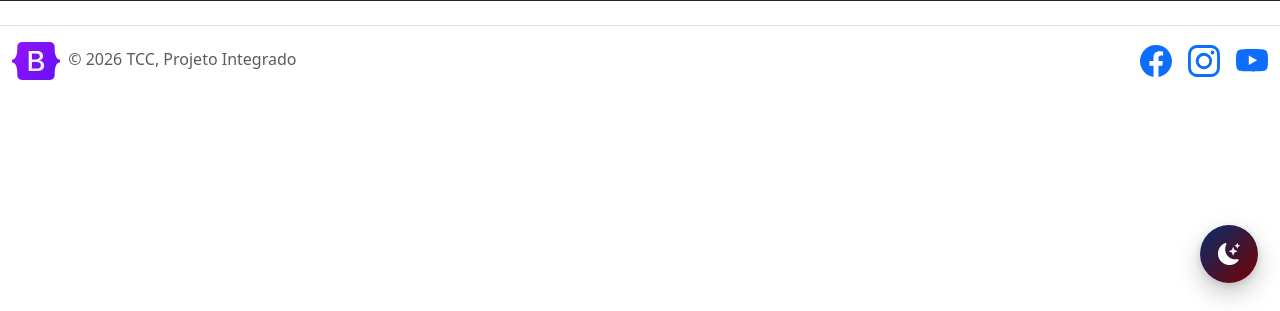
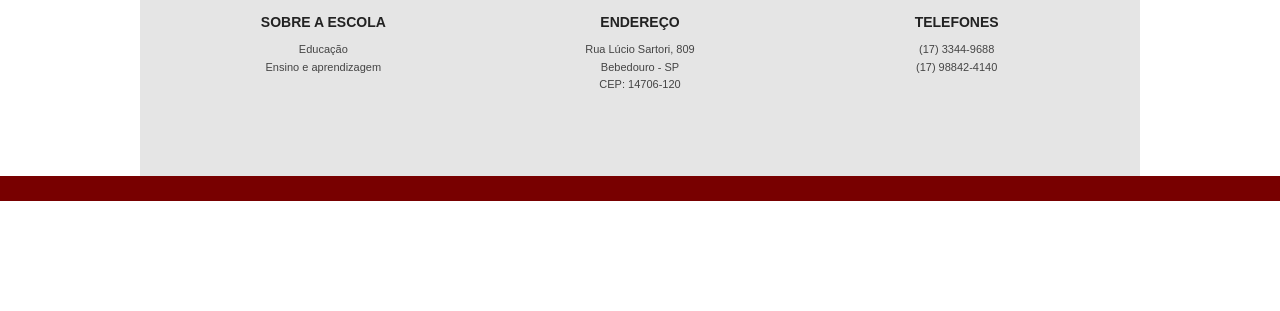
Before and after one commit to pedrobarlete7-tech/tcc, a PHP site: page /contato.php in a window 1280 px wide. Shown: the part 489-800 px from the top of the page. Run offline with PHP 8.4, Linux system fonts and the light colour scheme.

Commit message:
Update contato.php

```diff
--- a/contato.php
+++ b/contato.php
@@ -1,67 +1,325 @@
 <?php require_once 'includes/header.php'; ?>
+
 <!DOCTYPE html>
-<html lang="en">
+<html lang="pt-BR">
+
 <head>
+
     <meta charset="UTF-8">
+
     <meta name="viewport" content="width=device-width, initial-scale=1.0">
-    <title>Contato</title>
+
+    <title>Contato - Escola</title>
+
+    <link rel="stylesheet" href="assets/css/contato.css">
+
 </head>
+
 <body>
 
+	<!-- BOTÃO VOLTAR -->
+<a href="home.html" class="btn-voltar">
+    ← Voltar
+</a>
 
-    <div class="container-fluid bg-dark g-0">
-	<div class="row g-0 align-items-center">
-		<div class="col-lg-6 d-flex justify-content-center">
-			<div class="col-12 col-lg-8 p-4 text-white">
-				<div class="lc-block">
-					<div editable="rich">
-						<h2 class="fw-bolder">Horário de funcionamento</h2>
-					</div>
-				</div>
-				<div class="lc-block">
-					<div editable="rich">
-						<p>Segunda a Sexta-feira - 07:00 – 15:10</p>
-					</div>
-				</div>
 
-				<div class="lc-block">
-					<div editable="rich">
-						<h2 class="fw-bolder">Endereço</h2>
-					</div>
-				</div>
-				<div class="lc-block">
-					<div editable="rich">
-						<p>Rua Lúcio Sarti 809-&nbsp;Bebedouro&nbsp;SP <br>Cep:14706-120</p>
-					</div>
-				</div>
+    <!-- =====================================
+         ÁREA DE CONTATO
+    ====================================== -->
 
-				<div class="lc-block">
-					<div editable="rich">
-						<h2 class="fw-bolder">Números de telefone</h2>
-					</div>
-				</div>
+    <section class="contato">
 
-				<div class="lc-block">
-					<div editable="rich">
-						<p>17 33449568 <br>17 988424140</p>
-					</div>
-				</div>
+        <div class="formulario">
 
-			</div>
-		</div>
-		<div class="col-lg-6">
-			<div class="lc-block">
-				<div class="ratio ratio-16x9" lc-helper="gmap-embed">
-					<iframe src="https://www.google.com/maps?q=ETEC+Prof.+Idio+Zucchi+Bebedouro+SP&output=embed"></iframe>
-				</div>
-			</div><!-- /lc-block -->
-		</div>
-	</div>
-</div>
+            <h1>Contate-nos</h1>
+
+            <p class="subtitulo">
+                Alguma pergunta ou observação? Basta nos<br>
+                escrever uma mensagem!
+            </p>
+
+
+            <form action="#" method="POST">
+
+
+                <div class="campos">
+
+
+                    <!-- EMAIL -->
+
+                    <div class="campo">
+
+                        <label for="text">
+                            Nome
+                        </label>
+
+                        <input
+                            type="text"
+                            id="nome"
+                            name="nome"
+                            placeholder="Diga-nos seu nome"
+                            required
+                        >
+
+                    </div>
+
+
+                    <!-- PROBLEMA -->
+
+                    <div class="campo">
+
+                        <label for="email">
+                            Problema
+                        </label>
+
+						    <input
+                            type="text"
+                            id="problema"
+                            name="problema"
+                            placeholder="Diga-nos seu problema"
+                            required
+                        >
+
+                    </div>
+
+
+                </div>
+
+
+                <!-- BOTÃO -->
+
+                <button type="submit">
+                    ENVIAR
+                </button>
+
+
+            </form>
+
+        </div>
+
+    </section>
+
+
+
+    <!-- =====================================
+         INFORMAÇÕES DA ESCOLA
+    ====================================== -->
+
+    <section class="informacoes">
+
+
+        <!-- =================================
+             SOBRE A ESCOLA
+        ================================== -->
+
+        <div class="info">
+
+
+            <!-- ÍCONE -->
+
+            <div class="icone">
+
+                <svg
+                    viewBox="0 0 64 64"
+                    xmlns="http://www.w3.org/2000/svg"
+                >
+
+                    <!-- Telhado -->
+
+                    <path
+                        d="M7 28L32 9L57 28"
+                        fill="none"
+                        stroke="white"
+                        stroke-width="5"
+                        stroke-linecap="round"
+                        stroke-linejoin="round"
+                    />
+
+
+                    <!-- Prédio -->
+
+                    <path
+                        d="M12 26V54H52V26"
+                        fill="none"
+                        stroke="white"
+                        stroke-width="5"
+                        stroke-linejoin="round"
+                    />
+
+
+                    <!-- Porta -->
+
+                    <path
+                        d="M25 54V38H39V54"
+                        fill="none"
+                        stroke="white"
+                        stroke-width="5"
+                    />
+
+
+                    <!-- Janelas -->
+
+                    <rect
+                        x="18"
+                        y="31"
+                        width="5"
+                        height="5"
+                        fill="white"
+                    />
+
+                    <rect
+                        x="29"
+                        y="31"
+                        width="5"
+                        height="5"
+                        fill="white"
+                    />
+
+                    <rect
+                        x="40"
+                        y="31"
+                        width="5"
+                        height="5"
+                        fill="white"
+                    />
+
+                </svg>
+
+            </div>
+
+
+            <h2>
+                SOBRE A ESCOLA
+            </h2>
+
+
+            <p>
+                Educação<br>
+                Ensino e aprendizagem
+            </p>
+
+
+        </div>
+
+
+
+        <!-- =================================
+             ENDEREÇO
+        ================================== -->
+
+        <div class="info">
+
+
+            <!-- ÍCONE DE LOCALIZAÇÃO -->
+
+            <div class="icone">
+
+                <svg
+                    viewBox="0 0 64 64"
+                    xmlns="http://www.w3.org/2000/svg"
+                >
+
+                    <path
+                        d="M32 7
+                           C21 7 13 16 13 27
+                           C13 41 32 56 32 56
+                           C32 56 51 41 51 27
+                           C51 16 43 7 32 7Z"
+                        fill="white"
+                    />
+
+                    <circle
+                        cx="32"
+                        cy="27"
+                        r="7"
+                        fill="#e00000"
+                    />
+
+                </svg>
+
+            </div>
+
+
+            <h2>
+                ENDEREÇO
+            </h2>
+
+
+            <p>
+                Rua Lúcio Sartori, 809<br>
+                Bebedouro - SP<br>
+                CEP: 14706-120
+            </p>
+
+
+        </div>
+
+
+
+        <!-- =================================
+             TELEFONES
+        ================================== -->
+
+        <div class="info">
+
+
+            <!-- ÍCONE DE TELEFONE -->
+
+            <div class="icone">
+
+                <svg
+                    viewBox="0 0 64 64"
+                    xmlns="http://www.w3.org/2000/svg"
+                >
+
+                    <path
+                        d="M20 10
+                           C17 10 14 13 14 17
+                           C14 36 28 51 47 51
+                           C51 51 54 48 54 44
+                           L54 37
+                           C54 35 52 33 50 33
+                           L42 31
+                           C40 31 38 32 37 34
+                           L35 39
+                           C29 36 24 31 22 25
+                           L27 23
+                           C29 22 29 20 28 18
+                           L24 12
+                           C23 11 21 10 20 10Z"
+                        fill="white"
+                    />
+
+                </svg>
+
+            </div>
+
+
+            <h2>
+                TELEFONES
+            </h2>
+
+
+            <p>
+                (17) 3344-9688<br>
+                (17) 98842-4140
+            </p>
+
+
+        </div>
+
+
+    </section>
+
+
+
+    <!-- =====================================
+         FAIXA VERMELHA
+    ====================================== -->
+
+    <div class="faixa"></div>
 
 
 </body>
+
 </html>
-
-
-<?php require_once 'includes/footer.php';?>
```
